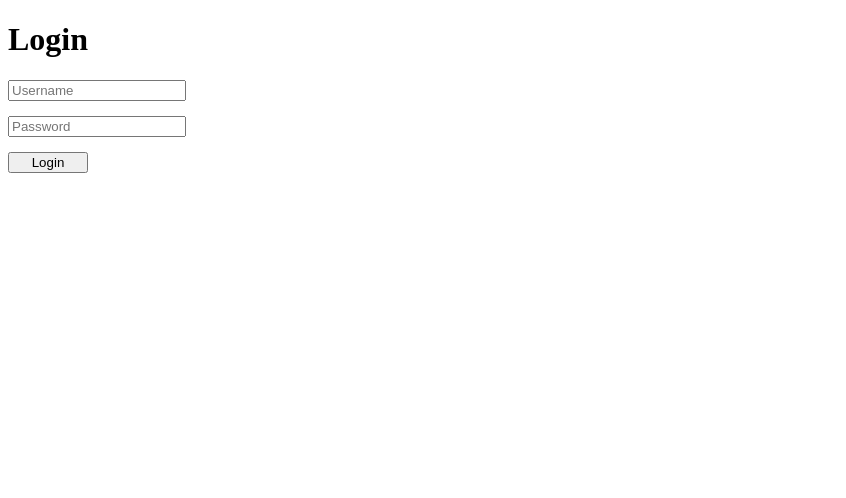
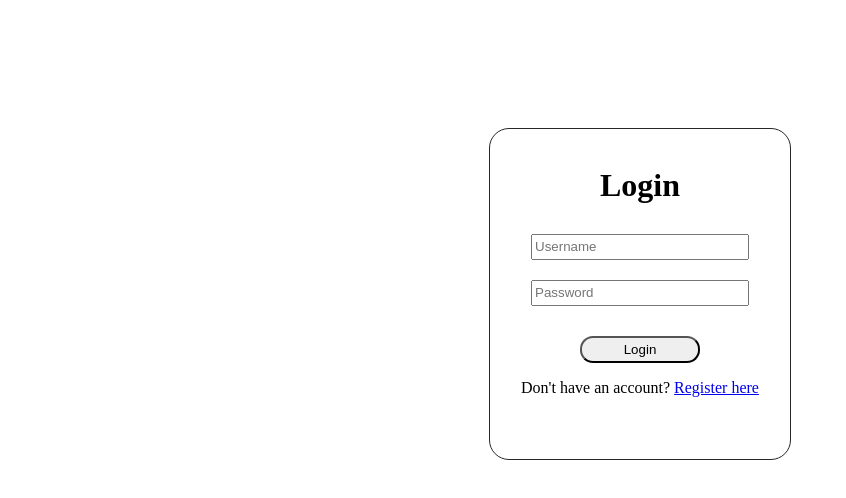
Before and after one commit to garanBee08/crux, a plain HTML site: page index.html in a window 1280 px wide. Shown: the whole page, without its empty margins (0-846 px from the left). Drawn offline with Linux system fonts and the light colour scheme.

Commit message:
styles added

```diff
--- a/index.html
+++ b/index.html
@@ -7,12 +7,16 @@
     <link rel="stylesheet" href="style.css">
 </head>
 <body>
-    <h1 id="login">Login</h1>
     <div id="login_container">
-        <input type="text" id="username" placeholder="Username">
-        <input type="text" id="password" placeholder="Password">
-        <button id="btn_login">Login</button>
+        <h1 id="login">Login</h1>
+        <div id="login_elements">
+            <input type="text" id="username" placeholder="Username">
+            <input type="text" id="password" placeholder="Password">
+            <button id="btn_login">Login</button>
+            <p>Don't have an account? <a href="register.html">Register here</a></p>
+        </div>
     </div>
+
 
     <script src="script.js"></script>
 </body>
--- a/style.css
+++ b/style.css
@@ -1,13 +1,41 @@
+body {
+    display: flex;
+    justify-content: center;
+}
+
 #login_container {
+    border: 1px solid rgb(39, 39, 37);
+    border-radius: 20px;
     display: flex;
     flex-direction: column;
+    justify-content: center;
+    align-items: center;
+    margin-top: 120px;
+    padding-bottom: 30px;
+    width: 300px;
+    height: 300px;
+}
+
+#login_elements {
+    display: flex;
+    flex-direction: column;
+    align-items: center;
+}
+
+#login {
+    margin-bottom: 30px;
 }
 
 #username, #password {
-    width: 170px;
-    margin-bottom: 15px;
+    width: 210px;
+    height: 20px;
+    margin-bottom: 20px;
 }
 
 #btn_login {
-    width: 80px;
+    margin-top: 10px;
+    width: 120px;
+    height: 27px;
+    border-radius: 13px;
+    cursor: pointer;
 }
```
